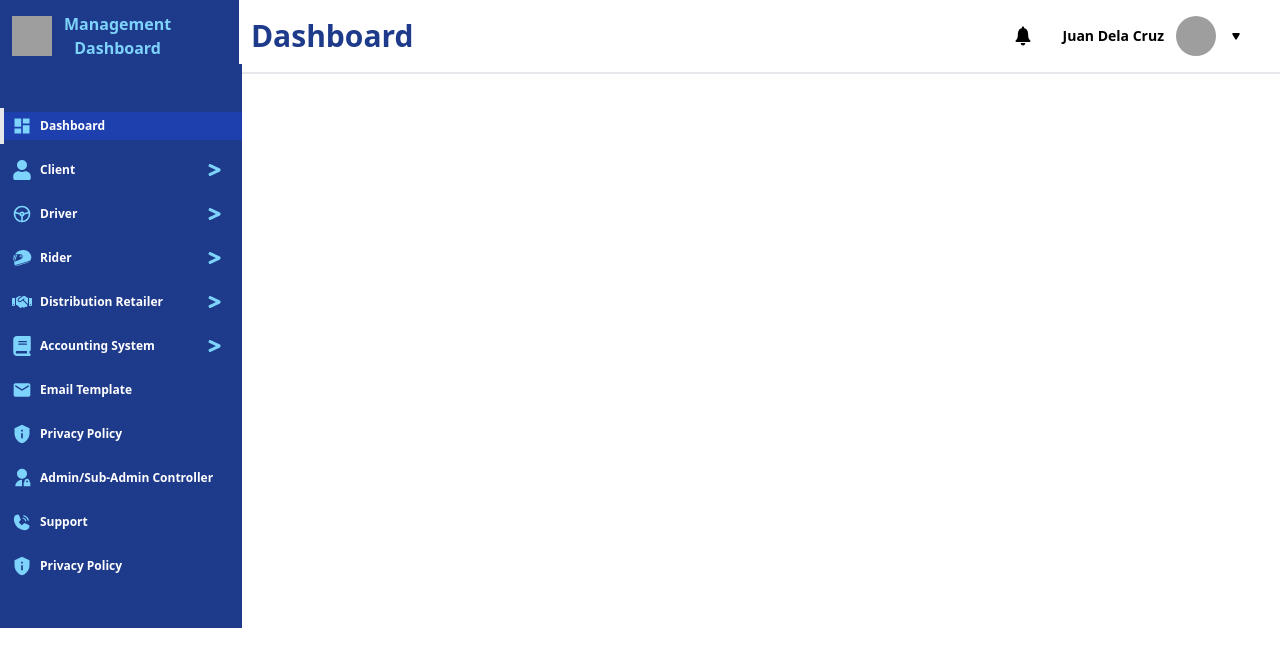
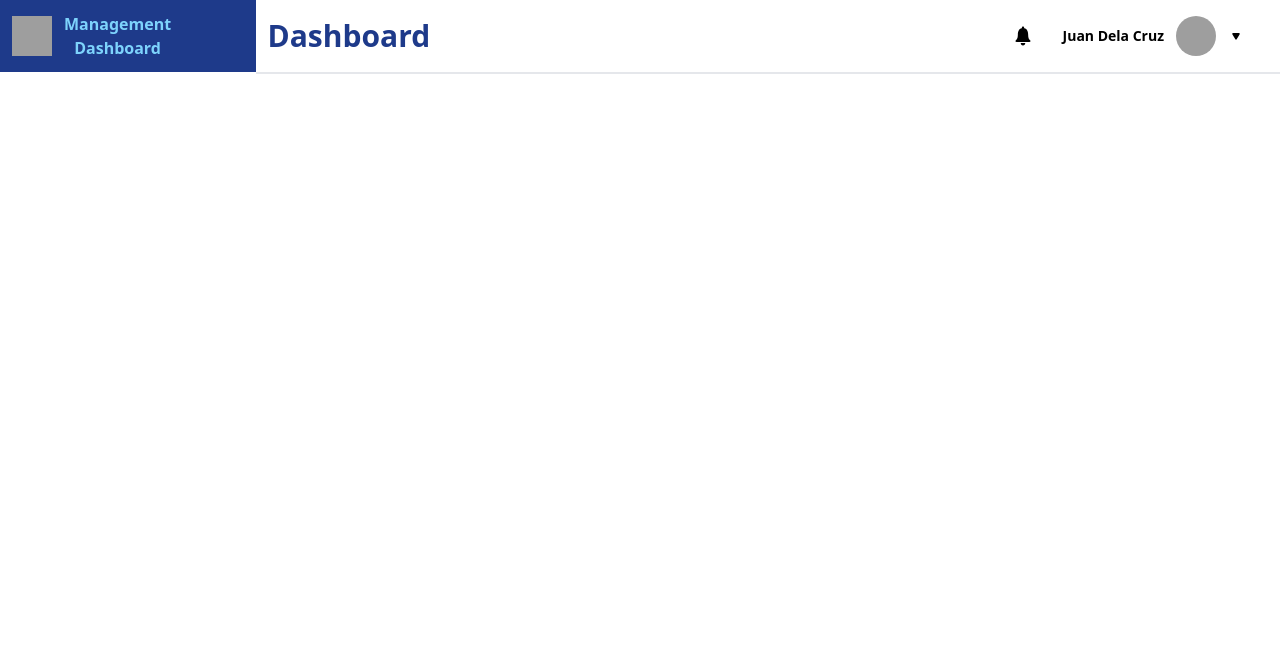
Before and after one commit to dy-chrstn/Seapps-Filipay-Web, a React (Vite) app in the folder client/: page /dashboard in a window 1280 px wide. Shown: the top 666 px of the page. Built offline with nearby package versions, Linux system fonts and the light colour scheme; grey boxes are pictures that could not be loaded.

Commit message:
modified dashboard

```diff
--- a/client/src/App.tsx
+++ b/client/src/App.tsx
@@ -2,6 +2,7 @@ import { Route, Routes } from 'react-router-dom';
 import Stations from './pages/administrator/stations';
 import Login from './pages/login';
 import Dashboard from './pages/dashboard'
+import TransportCooperation from './pages/clientSubmenu/TransportCooperation';
 
 
 
@@ -11,6 +12,7 @@ function App() {
       {/* <Route path='/' element={<Dashboard />} /> */}
       <Route path='/' element={<Login />} />
       <Route path='/dashboard' element={<Dashboard />} />
+      <Route path='/TransportCooperation' element={<TransportCooperation />} />
       <Route path='/stations' element={<Stations />} />
 
     </Routes>
--- a/client/src/components/Dashboard/Menu/SubMenus/AccountingSubMenu.tsx
+++ b/client/src/components/Dashboard/Menu/SubMenus/AccountingSubMenu.tsx
@@ -7,12 +7,16 @@ import { FaPesoSign } from "react-icons/fa6";
 import { MdOutlineAddCard } from "react-icons/md";
 import { MdAccountBox } from "react-icons/md";
 import { BsGraphUpArrow } from "react-icons/bs";
-
+import { useNavigate } from 'react-router-dom';
 type AccountingSubMenuProps = {
     isMenuFull: boolean;
   };
 
   const AccountingSubMenu: React.FC<AccountingSubMenuProps> = ({ isMenuFull }) => {
+
+    const navigate = useNavigate();
+
+
     return (
         <div className={`bg-blue-900 w-52 ${isMenuFull ? 'ml-10' : 'absolute left-16 top-64 '} p-2 pl-1 rounded-lg`}>
             <div className='border-l-4 border-blue-900 hover:border-white duration-300 w-48 py-1 '>
--- a/client/src/components/Dashboard/Menu/SubMenus/ClientSubMenu.tsx
+++ b/client/src/components/Dashboard/Menu/SubMenus/ClientSubMenu.tsx
@@ -8,16 +8,23 @@ import { FaCar } from "react-icons/fa";
 import { TbDeviceMobileCog } from "react-icons/tb";
 import { TbTruckDelivery } from "react-icons/tb";
 import { IoBusiness } from "react-icons/io5";
+import { useNavigate } from 'react-router-dom';
 
 type ClientSubMenuProps = {
     isMenuFull: boolean;
   };
   const ClientSubMenu: React.FC<ClientSubMenuProps> = ({ isMenuFull }) => {
 
+    const navigate = useNavigate();
+
+    const navigatePage = (page: any) => {
+
+        navigate(page)
+    }
 
     return (
         // <div className='bg-blue-900 w-52 ml-10 p-2 pl-1 rounded-lg'>
-        <div className={`bg-blue-900 w-52 ${isMenuFull ? 'ml-10' : 'absolute left-16 top-20 '} p-2 pl-1 rounded-lg`}>
+        <div onClick = {() => navigatePage('/TransportCooperation')}className={`bg-blue-900 w-52 ${isMenuFull ? 'ml-10' : 'absolute left-16 top-20 '} p-2 pl-1 rounded-lg`}>
 
             <div className='border-l-4 border-blue-900 hover:border-white duration-300 w-48 py-1 '>
                 <div className='relative bg-blue-900 w-full'>
--- a/client/src/components/Dashboard/Menu/menu.tsx
+++ b/client/src/components/Dashboard/Menu/menu.tsx
@@ -74,7 +74,7 @@ const Menu = () => {
     }
 
     return (
-      <div className='flex flex-col bg-blue-900 w-[18.9%] absolute top-16 pb-10 pt-10'>
+      <div className='flex flex-col bg-blue-900 w-[20%] pb-10 pt-10 mb-[-3px] '>
 {/*
             <div className=" w-[48%] py-3">
                     <div className="   flex items-center flex-row w-full h-[10&] ">
@@ -91,7 +91,7 @@ const Menu = () => {
                 <div className=" border-l-4  py-1 group-border-l-4 group-hover:border-white ">
                     <div className="w-full flex flex-row items-center py-1 bg-blue-800 ">
                         <MdDashboard className= "mx-2 flex-shrink-0" size ={20} color={"#7dd3fc"}/>
-                        <p className="font-bold text-xs font-sans text-white">Dashboard</p>
+                        <p className="font-bold text-xs font-sans text-white">DashBoard</p>
                     </div>
                 </div>
             </div>
--- a/client/src/components/Dashboard/Menu/miniMenu.tsx
+++ b/client/src/components/Dashboard/Menu/miniMenu.tsx
@@ -22,11 +22,12 @@ const Menu = () => {
     const [isHover, setIsHover] = useState(false);
     const [isMenuHover, setIsMenuHover] = useState(false);
 
-
-    const hoverIn = () => {
+    const hoverInClient = () => {
         setTimeout(() => {
             setIsMenuHover(true)
-          }, 300);
+        }, 300);
+    }
+    const hoverIn = () => {
           setIsHover(true)
     }
 
@@ -43,6 +44,7 @@ const Menu = () => {
             setRiderSubMenu(false)
             setDistributionSubMenu(false)
             setAccountingSubMenu(false)
+
         }
 
         else
@@ -132,7 +134,7 @@ const Menu = () => {
             <div  className=" border-l-4 border-blue-900 py-1 group-hover:border-l-4 group-hover:border-white transition-all duration-300">
                 <div className="w-full flex flex-row items-center py-1 group-hover:bg-blue-800 transition-all duration-300 pr-5">
                     <div className='w-full flex flex-row items-center'>
-                        <FaUser className= "mx-1  flex-shrink-0 " size ={20} color={"#7dd3fc"}/>
+                        <FaUser onMouseEnter={hoverInClient} className= "mx-1  flex-shrink-0 " size ={20} color={"#7dd3fc"}/>
                     </div>
                     <FaGreaterThan className={`flex-shrink-0 h-4 group-hover:h-5 duration-200 transform ${clientSubMenu ? 'rotate-90': '' }`} size ={15} color={"#7dd3fc"}/>
                 </div>
@@ -180,7 +182,7 @@ const Menu = () => {
                 <div  className="border-l-4 py-1 border-blue-900 group-hover:border-l-4 group-hover:border-white transition-all duration-300">
                     <div className="w-full flex flex-row items-center py-1 group-hover:bg-blue-800 transition-all duration-300 pr-5">
                         <div className=' w-full flex flex-row items-center '>
-                        <GiFullMotorcycleHelmet className= "mx-1 flex-shrink-0" size ={20} color={"#7dd3fc"}/>
+                        <GiFullMotorcycleHelmet onMouseEnter={hoverIn} className= "mx-1 flex-shrink-0" size ={20} color={"#7dd3fc"}/>
                         </div>
                         <FaGreaterThan className={`flex-shrink-0 h-4 group-hover:h-5 duration-200 transform ${riderSubMenu ? 'rotate-90': '' }`} size ={15} color={"#7dd3fc"}/>
                     </div>
--- a/client/src/components/Dashboard/header.tsx
+++ b/client/src/components/Dashboard/header.tsx
@@ -40,19 +40,20 @@ const Header = () => {
   const [menuVisible, setMenuVisible] = useState(true)
 
     return (
-      <div className=' flex flex-row items-start w-screen '>
+      <div className='flex flex-row items-start w-screen mb-[-3px]'>
 
-        <div onClick = {menuOpen} className=" w-[23%] ">
-            <div className=" bg-blue-900  flex items-center flex-row  h-[10&]  py-3 ">
+        <div onClick = {menuOpen} className=" bg-blue-900 w-[25%]">
+            <div className="   flex items-center flex-row py-3 ">
               <img className=" w-10 h-10 flex-shrink-0 mx-3 bg-white" src="/Img/Dashboard/FiliPayIcon.png" alt="FiliPay Logo" />
               <div className="text-center">
                   <p className="text-sky-300 font-bold">Management</p>
                   <p className="text-sky-300 font-bold">Dashboard</p>
               </div>
-          </div>
+            </div>
+            {/* {menuVisible ? <Menu/> : <MiniMenu/>} */}
         </div>
 
-        {menuVisible ? <Menu/> : <MiniMenu/>}
+
 
 
 
--- a/client/src/pages/dashboard.tsx
+++ b/client/src/pages/dashboard.tsx
@@ -1,7 +1,7 @@
 import React, { useState } from 'react'
-import SlideShow from '../components/LogIn/slideshow';
+
 import Header from '../components/Dashboard/header';
-import Menu from '../components/Dashboard/Menu/menu';
+
 
 const Dashboard = () => {
     const [inputValue, setInputValue] = useState<string>('');
@@ -17,15 +17,6 @@ return (
     <div className='w-screen h-screen'>
         <Header/>
 
-        <div className=' flex flex-row w-screen '>
-            <div className=' w-[23%]'>
-                 {/* <Menu/> */}
-            </div>
-            <div className=' w-full h-full'>
-                {/* body */}
-            </div>
-
-        </div>
 
 
     </div>
```
